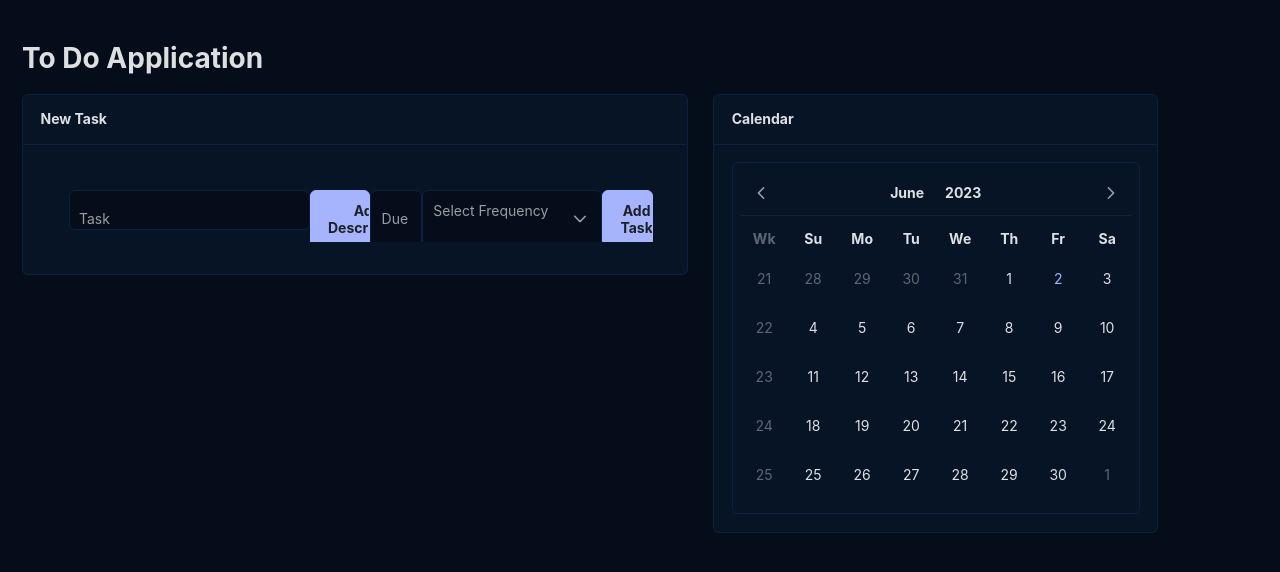
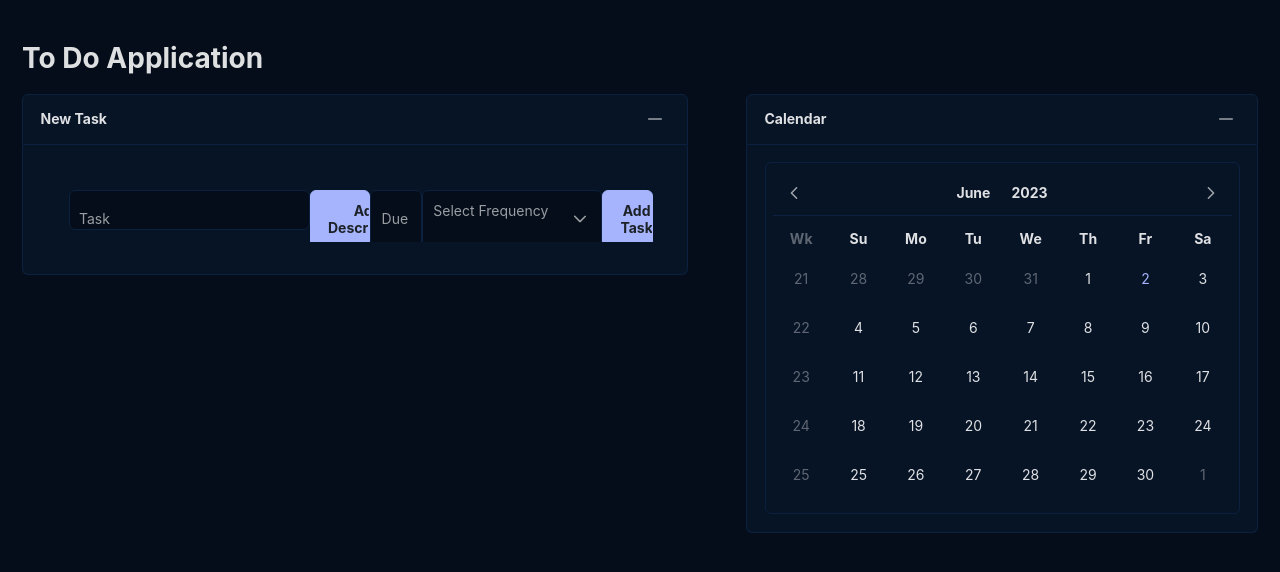
Before and after one commit to pikkauhn/ToDoist, a React (Create React App) app in the folder client/: page /ToDo in a window 1280 px wide. Shown: the top 572 px of the page. Built offline with nearby package versions, Linux system fonts and the light colour scheme.

Commit message:
Adding Projects

```diff
--- a/client/src/Components/ToDoApp.css
+++ b/client/src/Components/ToDoApp.css
@@ -1,5 +1,11 @@
 .row1 {
     display: flex;
+    justify-content: space-between;
+}
+
+.newTaskPanel {
+    width: 52vw;
+    max-height: 100vh;
 }
 
 #newTaskCard {
@@ -42,5 +48,10 @@
 }
 
 .calendarPanel {
-    margin-left: 2vw;
+    width: 40vw;
 }
+
+.Calendar {
+    width: 40vw;
+    max-height: 50vh;
+}
--- a/client/src/Components/ToDoApp.js
+++ b/client/src/Components/ToDoApp.js
@@ -27,7 +27,7 @@ function ToDoApp() {
     <div>
       <h1>To Do Application</h1>
       <div className="row1">
-      <Panel header="New Task">
+      <Panel header="New Task" className="newTaskPanel" toggleable>
       <div className={`card ${(!showDescription) ? 'slide-in' : 'slide-out'}`} id="newTaskCard">
         <div id="addTask">
           <span className="p-float-label">
@@ -60,8 +60,8 @@ function ToDoApp() {
         </div>
       </div>
       </Panel>
-      <Panel className="calendarPanel" header="Calendar">
-        <Calendar value={date} onChange={(e) => setDate(e.value)} inline showWeek />
+      <Panel className="calendarPanel" header="Calendar" toggleable>
+        <Calendar className="Calendar" value={date} onChange={(e) => setDate(e.value)} inline showWeek />
       </Panel>
       </div>
     </div>
```
Also changed, not shown: 1 other file (tests, documents, lock files or other folders).
